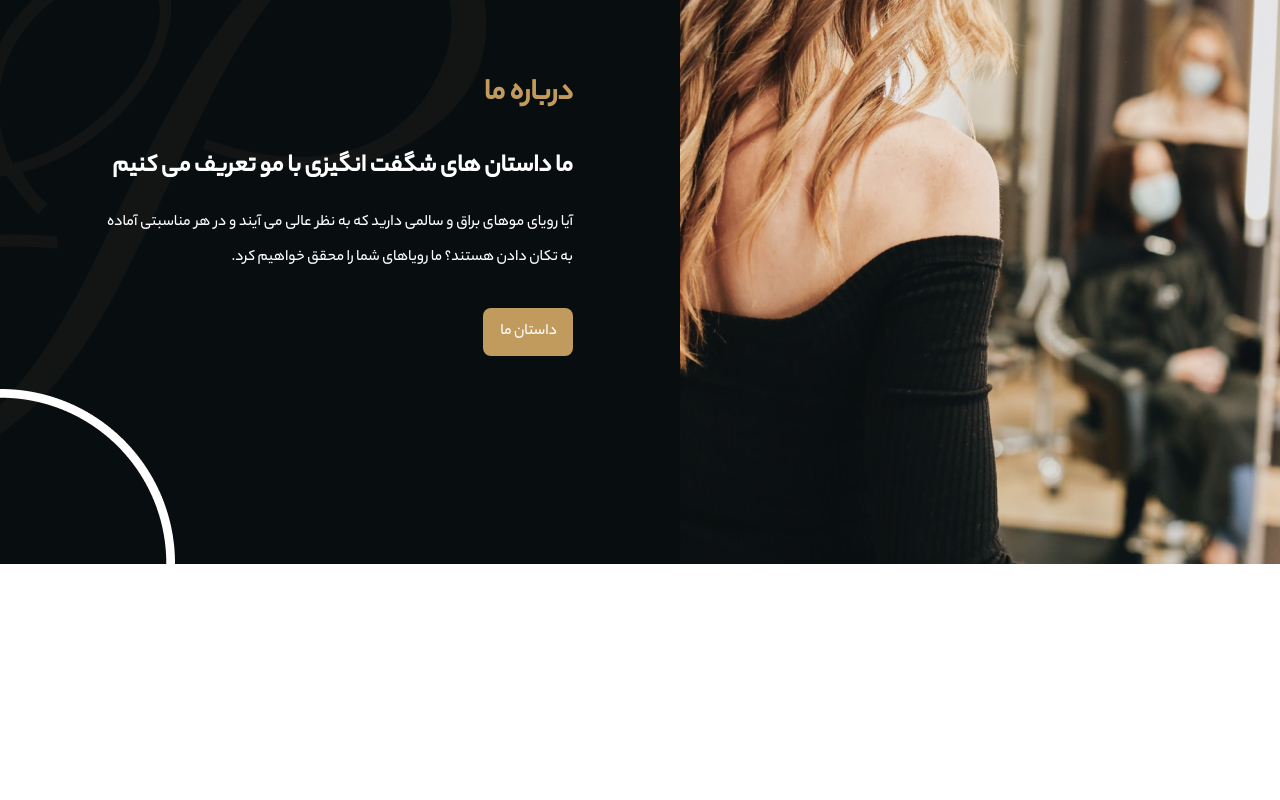
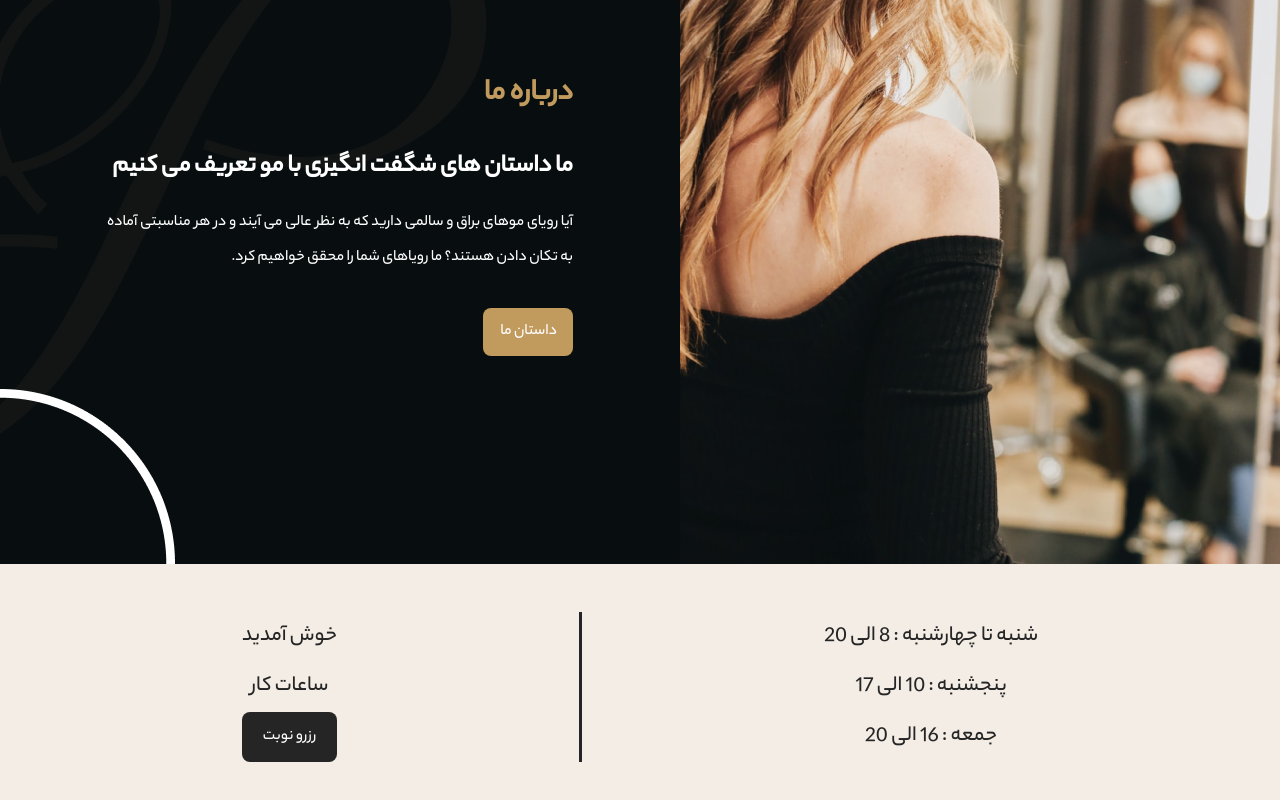
Before and after one commit to hksajad/beautySalon, a Next.js app: page / in a window 1280 px wide. Shown: the part 836-1636 px from the top of the page. Before the commit the page ends 1400 px from the top, so only its background shows below. Built offline with nearby package versions, Linux system fonts and the light colour scheme.

Commit message:
add file

```diff
--- a/app/page.js
+++ b/app/page.js
@@ -1,11 +1,13 @@
 import Header from "@/components/module/Header/Header";
 import About from "@/components/template/AboutPage/About";
+import Hour from "@/components/template/Hour/Hour";
 
 export default function Home() {
   return (
     <div>
       <Header/>
       <About/>
+      <Hour/>
     </div>
   );
 }
--- a/components/template/AboutPage/About.jsx
+++ b/components/template/AboutPage/About.jsx
@@ -5,13 +5,13 @@ import Link from "next/link";
 const About = () => {
   return (
     <div className="AboutPage">
-      <div className="content_about flex">
+      <div className="content_about flex max-[768px]:flex-col max-[768px]:pt-10 max-[768px]:pb-10 max-[768px]:items-center">
         {/* img about */}
         <div className="img_about">
-          <Image src="/Img/img_About.png" width={600} height={700} className="max-[992px]:w-[350px]"/>
+          <Image src="/Img/img_About.png" width={600} height={700} className="max-[992px]:w-[350px] max-[768px]:hidden"/>
         </div>
         {/* caption about */}
-        <div className="caption_about w-[466px] flex flex-col m-auto max-[992px]:max-w-[360px]">
+        <div className="caption_about w-[466px] flex flex-col m-auto max-[992px]:max-w-[360px] max-[768px]:px-3">
           <h1 className="text-[#C19A5D] text-[30px] font-bold ">درباره ما</h1>
           <span className="text-[25px] pt-8 font-bold">
             ما داستان های شگفت انگیزی با مو تعریف می کنیم
--- /dev/null
+++ b/components/template/Hour/Hour.jsx
@@ -0,0 +1,34 @@
+import React from "react";
+import "./Hour.css";
+import Link from "next/link";
+
+const Hour = () => {
+  return (
+    <div className="Hour bg-[#F4EDE6] w-full">
+      <div className="content_Hour flex justify-evenly items-center pt-12 pb-12  max-[768px]:flex-col-reverse">
+        {/* hours time */}
+        <div className="hours_time flex flex-col leading-[50px] text-center max-[768px]:pt-12">
+          <span className="text-[#252525] text-bold text-[22px]">
+            شنبه تا چهارشنبه : 8 الی 20
+          </span>
+          <span className="text-[#252525] text-bold text-[22px]">
+            پنجشنبه : 10 الی 17
+          </span>
+          <span className="text-[#252525] text-bold text-[22px]">
+            جمعه : 16 الی 20
+          </span>
+        </div>
+        {/* border */}
+        <div className="borders bg-[#252525] w-[3px] h-[150px] max-[768px]:w-[300px] max-[768px]:h-[3px]"></div>
+        {/* welcom */}
+        <div className="welcome flex flex-col leading-[50px] text-center max-[768px]:pb-12">
+          <h1 className="text-[#252525] text-bold text-[22px]">خوش آمدید</h1>
+          <span className="text-[#252525] text-bold text-[22px]">ساعات کار </span>
+          <Link href='/' className="bg-[#252525] text-[#fff] px-4  rounded-lg">رزرو نوبت</Link>
+        </div>
+      </div>
+    </div>
+  );
+};
+
+export default Hour;
```
Also changed, not shown: components/template/Hour/Hour.css (added), public/Img/Hour_bg.png (added).
